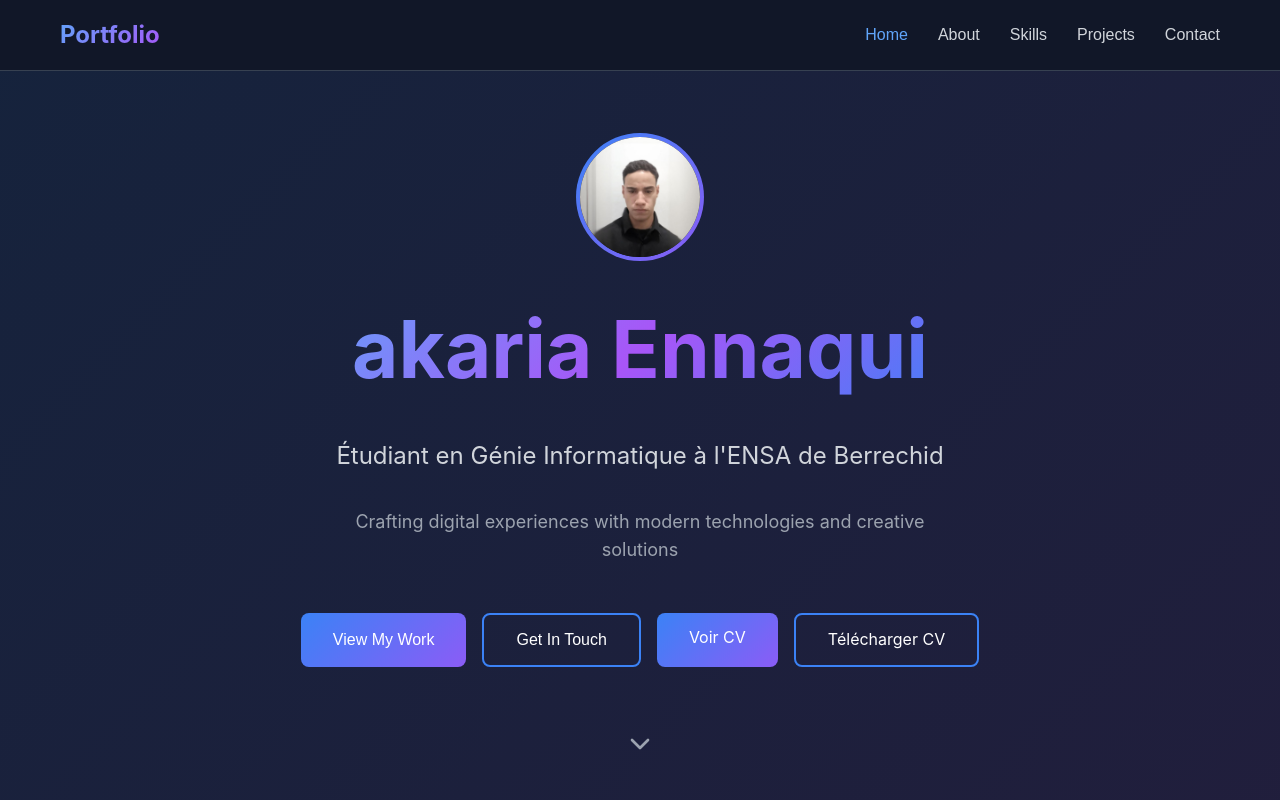
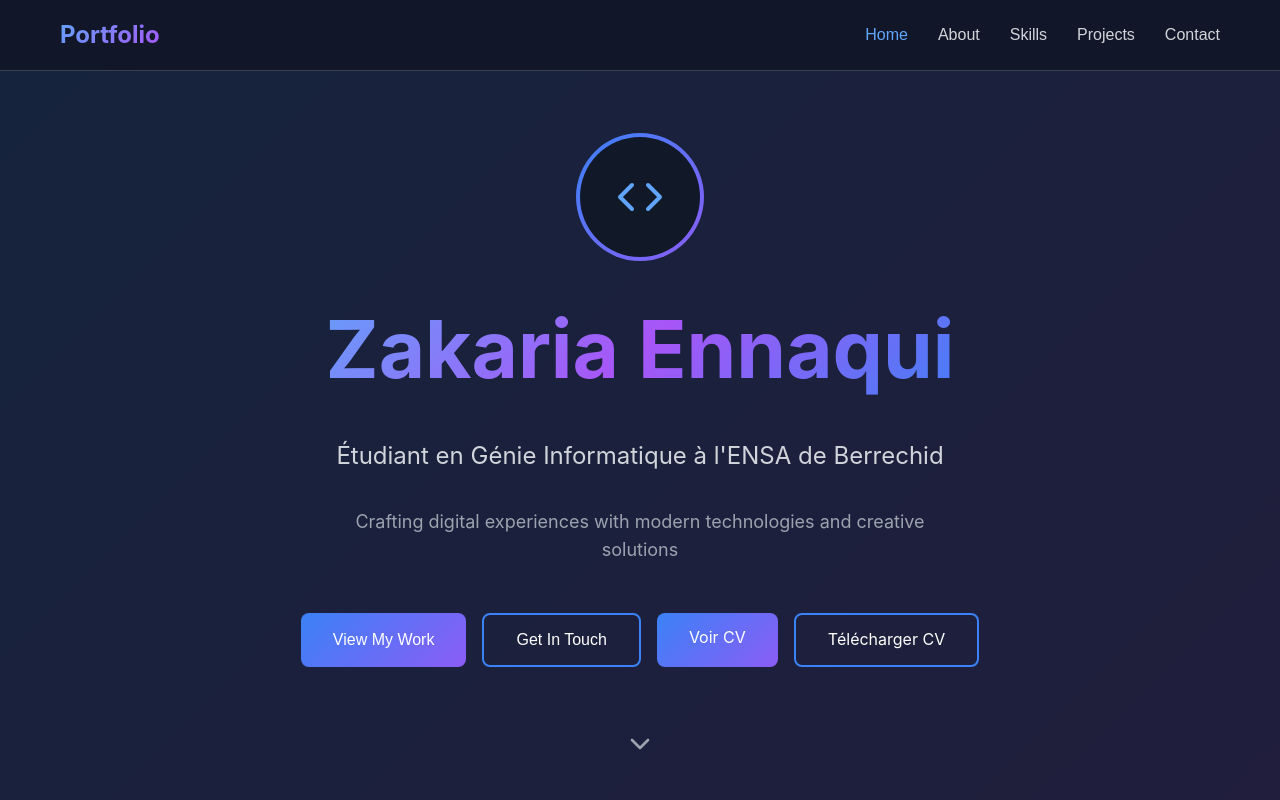
Before and after one commit to zakariaennaqui/my-portfolio, a React (Vite) app: page / in a window 1280 px wide. Shown: the top 800 px of the page. Built offline with nearby package versions, Linux system fonts and the light colour scheme.

Commit message:
Update App.tsx

```diff
--- a/src/App.tsx
+++ b/src/App.tsx
@@ -531,39 +531,16 @@ const Portfolio = () => {
         </div>
       </nav>
 
-{/* Hero Section */}
+      {/* Hero Section*/}
     <section id="home" style={styles.hero}>
         <div style={styles.heroContent}>
           <div style={styles.heroAvatar}>
             <div style={styles.heroAvatarInner}>
-        {/* Replace this with your photo */}
-        <img
-          src="/images/Screenshot_20250604_224438_Gallery.jpg"  // Update this path to your photo
-          alt="Zakaria Ennaqui"
-          style={{
-            width: '100%',
-            height: '100%',
-            objectFit: 'cover',
-            borderRadius: '50%'
-          }}
-          onError={(e) => {
-            // Fallback if image doesn't load
-            e.currentTarget.style.display = 'none';
-            if (e.currentTarget.parentElement) {
-              e.currentTarget.parentElement.innerHTML = `
-                <div style="display: flex; align-items: center; justify-content: center; height: 100%;">
               <Code size={48} color="#60A5FA" />
             </div>
-              `;
-            }
-          }}
-        />
           </div>
-    </div>
-    <h1 style={styles.heroTitle}>akaria Ennaqui</h1>
+          <h1 style={styles.heroTitle}>Zakaria Ennaqui</h1>
           <p style={styles.heroSubtitle}>Étudiant en Génie Informatique à l'ENSA de Berrechid</p>
-
-
           <p style={styles.heroDescription}>
             Crafting digital experiences with modern technologies and creative solutions
           </p>
```
Lines whose indentation alone changed are shown as unchanged.
